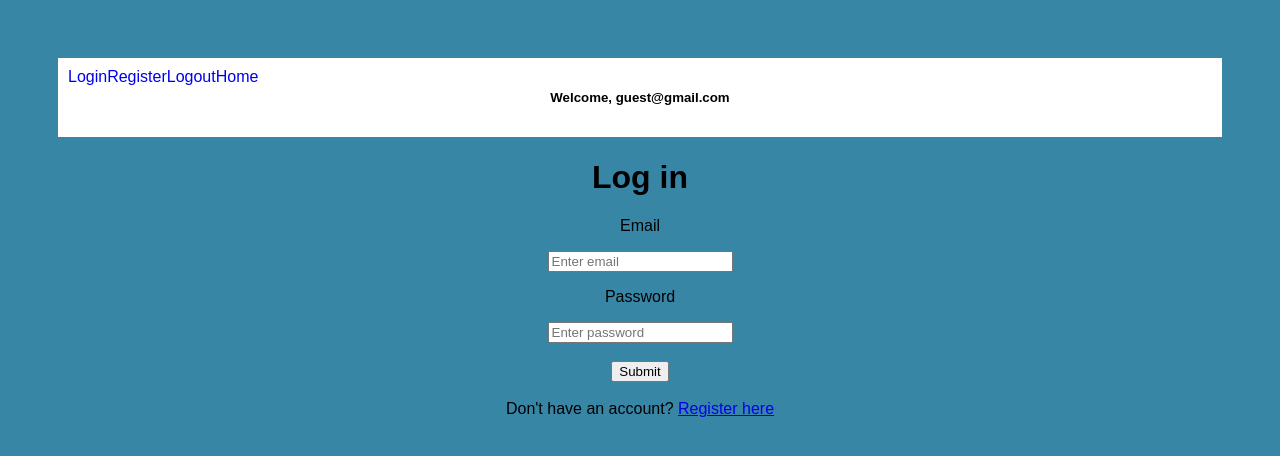
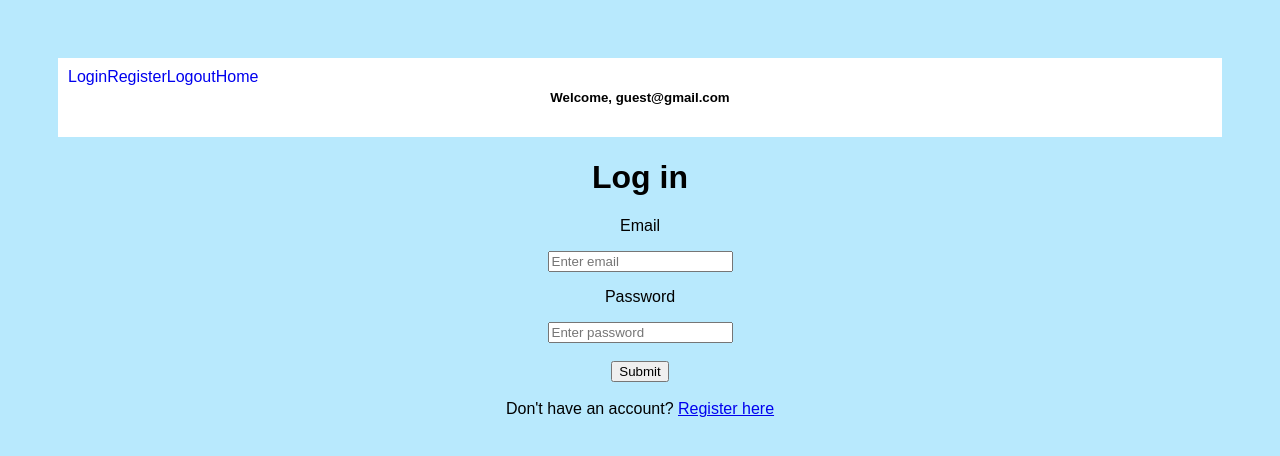
Before and after one commit to claraadora/frontend, a React (Create React App) app: page /login in a window 1280 px wide. Shown: the top 456 px of the page. Built offline with nearby package versions, Linux system fonts and the light colour scheme.

Commit message:
Fixed minor issues

```diff
--- a/src/App.css
+++ b/src/App.css
@@ -1,5 +1,5 @@
 body {
-  background-color: rgba(0, 101, 141, 0.781);
+  background-color: rgba(165, 228, 253, 0.781);
   color: rgb(0, 0, 0);
   padding: 40px;
   font-family: Arial;
--- a/src/pages/LoginPage.js
+++ b/src/pages/LoginPage.js
@@ -13,6 +13,7 @@ export const LoginPage = () => {
   //Redux
   const dispatch = useDispatch();
   const updateStore = (user) => dispatch(login(user));
+  console.log("hello");
 
   const handleSubmit = (e) => {
     e.preventDefault();
```
